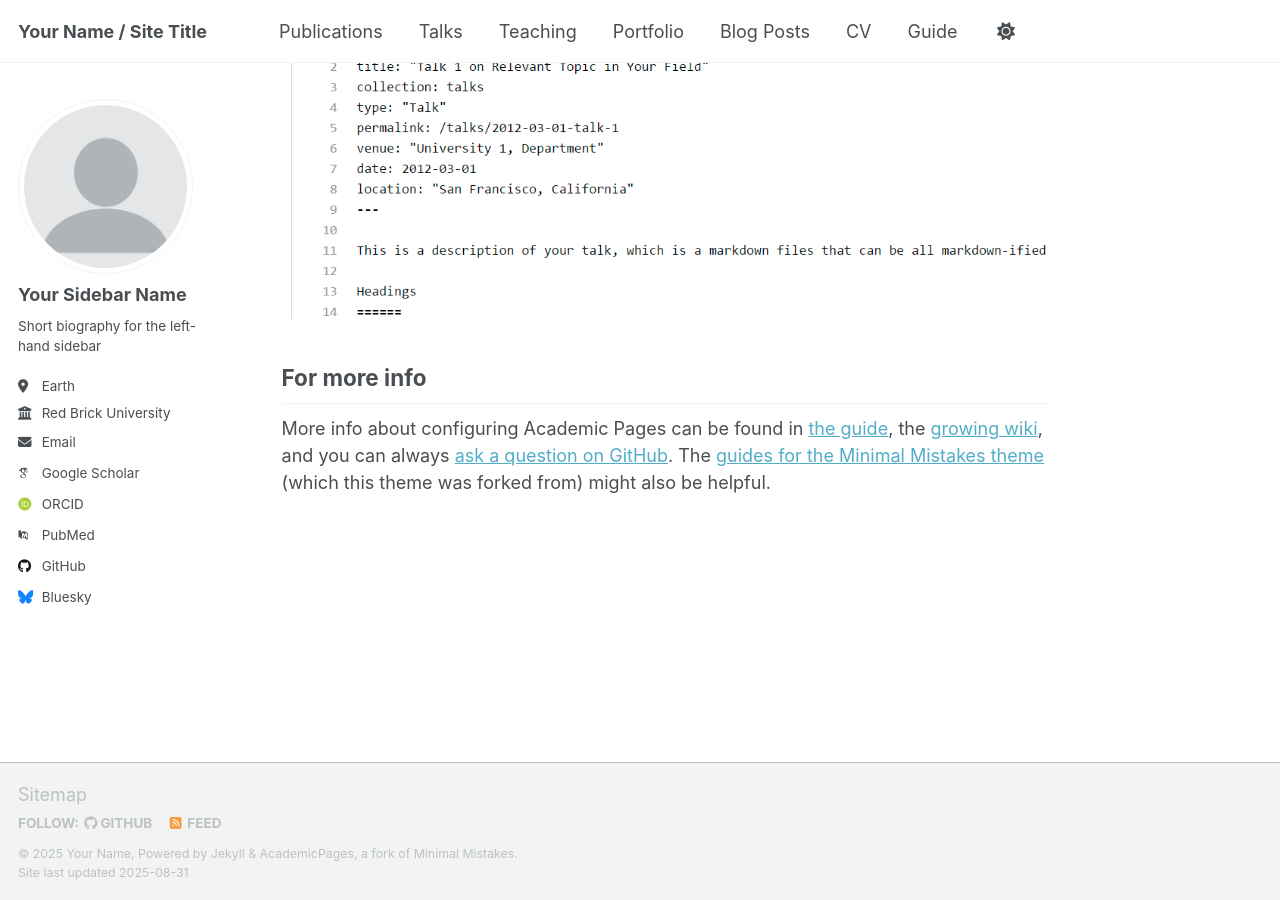
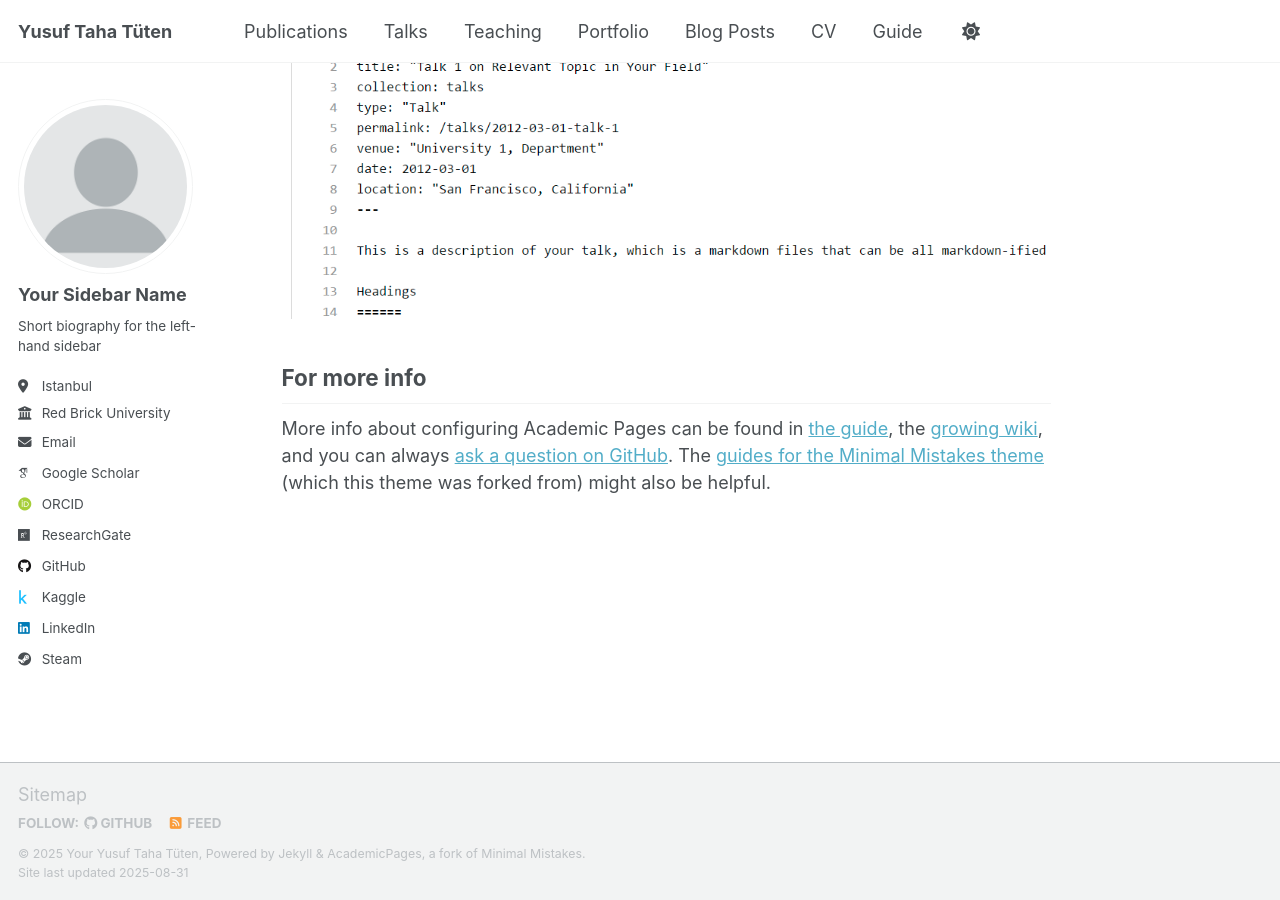
Before and after one commit to tahayf/tahayf.github.io, a Jekyll site: the page built from _pages/about.md, in a window 1280 px wide and 900 px high, scrolled down 2880 px. Built offline with Jekyll 4.4.1, drawn with Linux system fonts in a browser that asks for light colours; some web fonts are replaced; a script that is not in the unit is left out.

Commit message:
Update personal information in _config.yml

```diff
--- a/_config.yml
+++ b/_config.yml
@@ -9,13 +9,13 @@
 # Basic Site Settings
 locale                   : "en-US"
 site_theme               : "default" # Currently available options are "default", "air"
-title                    : "Your Name / Site Title"
+title                    : "Yusuf Taha Tüten"
 title_separator          : "-"
-name                     : &name "Your Name"
-description              : &description "personal description"
-url                      : https://academicpages.github.io # the base hostname & protocol for your site e.g. "https://[your GitHub username].github.io" or if you already have some other page hosted on Github then use "https://[your GitHub username].github.io/[Your Repo Name]"
+name                     : &name "Your Yusuf Taha Tüten"
+description              : &description "Computer Vision and NLP Enthusiast"
+url                      : https://tahayf.github.io # the base hostname & protocol for your site e.g. "https://[your GitHub username].github.io" or if you already have some other page hosted on Github then use "https://[your GitHub username].github.io/[Your Repo Name]"
 baseurl                  : "" # the subpath of your site, e.g. "/blog"
-repository               : "academicpages/academicpages.github.io"
+repository               : "tahayf/tahayf.github.io"
 
 # Site Author - The following control what appear as part of the author content on the side bar.
 #               If a field is blank the icon and link will not appear, otherwise it will be shown.
@@ -26,7 +26,7 @@ author:
   name             : "Your Sidebar Name"
   pronouns         : # example: "she/her"
   bio              : "Short biography for the left-hand sidebar"
-  location         : "Earth"
+  location         : "Istanbul"
   employer         : "Red Brick University"
   uri              : # URL
   email            : "none@example.org"
@@ -34,26 +34,26 @@ author:
   # Academic websites
   academia         : # URL
   arxiv            : # URL - Update with the correct link to your profile
-  googlescholar    : "https://scholar.google.com/citations?user=PS_CX0AAAAAJ"
+  googlescholar    : "https://scholar.google.com/citations?user=kslcFM4AAAAJ&hl=tr"
   inspire-hep      : # URL
   impactstory      : # URL
-  orcid            : "http://orcid.org/yourorcidurl"
+  orcid            : "https://orcid.org/my-orcid?orcid=0009-0003-0377-1310"
   semantic         : # URL
-  pubmed           : "https://www.ncbi.nlm.nih.gov/pubmed/?term=john+snow"
-  researchgate     : # URL
+  pubmed           : # URL
+  researchgate     : "https://www.researchgate.net/profile/Yusuf-Tueten/research"
   scopus           : # URL
 
   # Repositories and software development
   bitbucket        : # Username - Update with your username on the site
   codepen          : # Username
   dribbble         : # Username
-  github           : "academicpages"
-  kaggle           : # Username
+  github           : "tahayf"
+  kaggle           : "tahayf"
   stackoverflow    : # User number or user number and name (i.e., use "1" or "1/jeff-atwood")
 
   # Social media
   artstation       : # Username
-  bluesky          : "bsky.app" # Replace this with you Bluesky username
+  bluesky          :  # Replace this with you Bluesky username
   facebook         : # Username
   flickr           : # Username
   foursquare       : # Username
@@ -62,12 +62,12 @@ author:
   keybase          : # Username
   instagram        : # Username
   lastfm           : # Username
-  linkedin         : # Username
+  linkedin         : "yusuf-taha-tüten"
   mastodon         : # URL
   medium           : # URL
   pinterest        : # Username
   soundcloud       : # Username
-  steam            : # Username
+  steam            : "yusftahaa"
   telegram         : # URL
   tumblr           : # Username
   twitter          : # Username for X / Twitter
```
